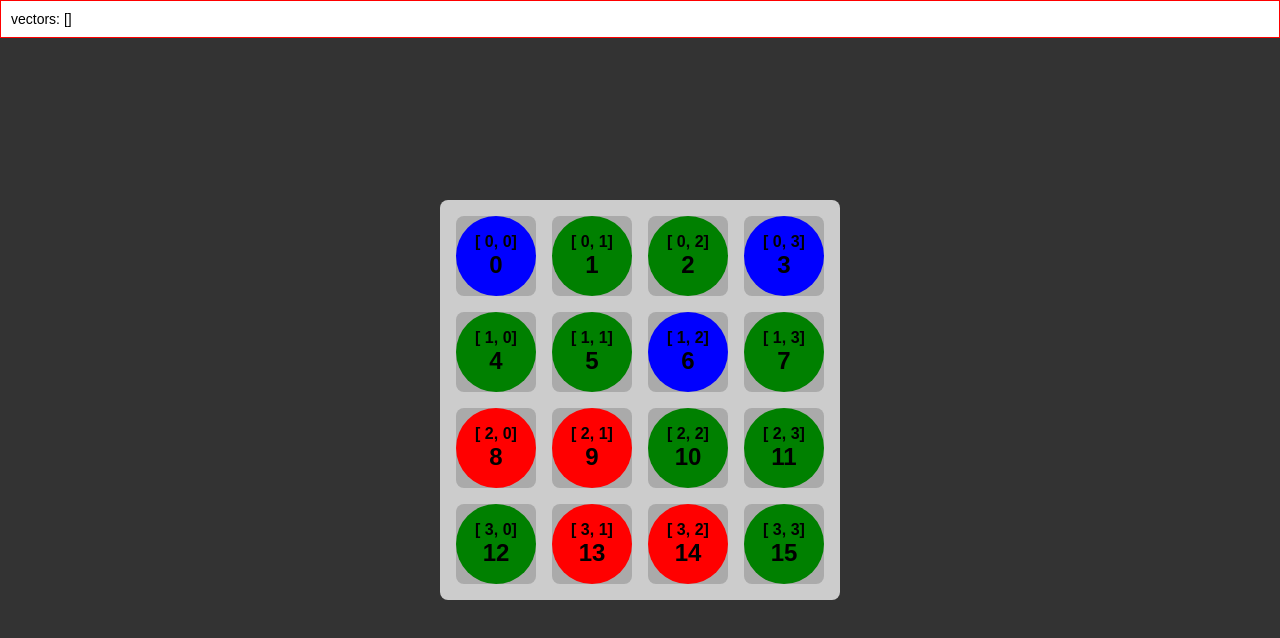
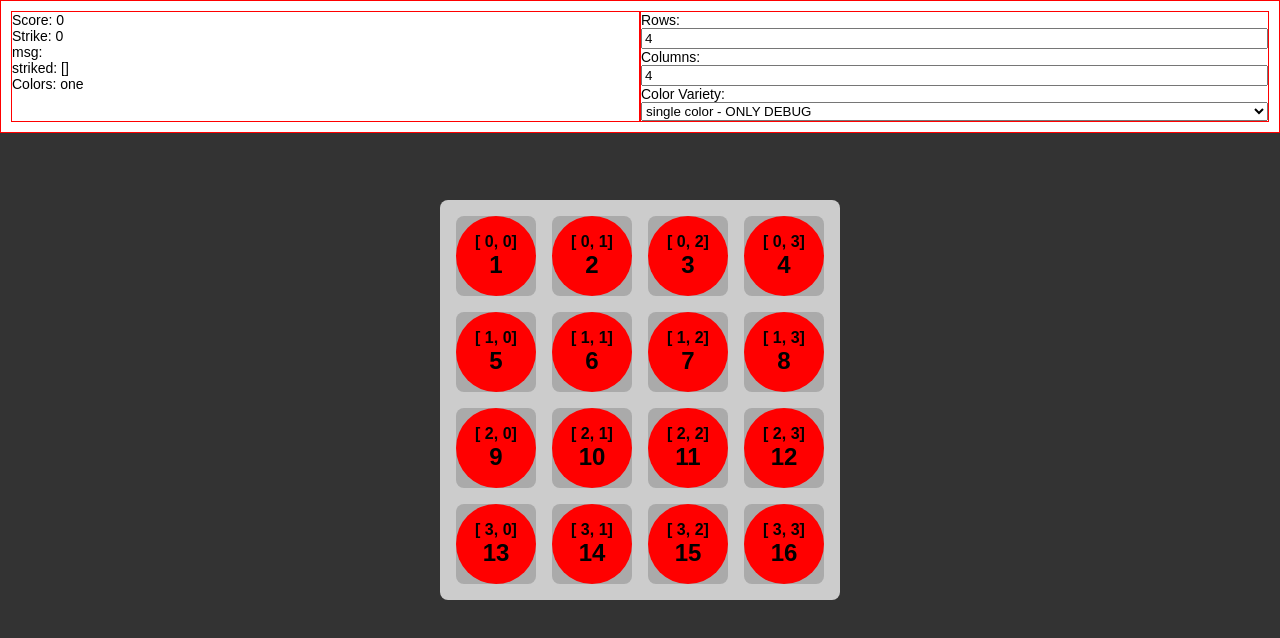
Before and after one commit to TimB1990/balletje-balletje, a Vue app: page / in a window 1280 px wide. Shown: the top 638 px of the page. Built offline with nearby package versions, Linux system fonts and the light colour scheme.

Commit message:
drop chain wip

```diff
--- a/src/App.vue
+++ b/src/App.vue
@@ -14,14 +14,47 @@ let path = ref([])
 let score = ref(0)
 let mouseMoveThrottle = null;
 let debugMessage = ref('');
-let reactiveCoords = ref([0.0])
-let vectors = ref([])
+let reactiveCoords = ref([0.0]);
+let strike = ref(0)
+let strikedIndices = ref([])
+
+// COLOR VARIETY - VARIABLES
+
+let colorVariety = ref("one")
 
 // CORE
 onMounted(() => {
-    gameboard.value = populateGameboard()
-    connectors.value = populateConnectors()
+    reset()
 })
+
+function returnColorsArray(){
+
+    if(colorVariety.value === 'one'){
+        return ['red']
+    }
+
+    if(colorVariety.value === 'three'){
+        return ['red', 'green', 'blue']
+    }
+
+    if(colorVariety.value === 'six'){
+        return ['red', 'green', 'blue', 'purple', 'yellow', 'orange']
+    }
+
+    if(colorVariety.value === 'nine'){
+        return ['red', 'green', 'blue', 'purple', 'yellow', 'orange', 'magenta', 'cyan', 'pink']
+    }
+
+    if(colorVariety.value === 'twelve'){
+        return ['red', 'green', 'blue', 'purple', 'yellow', 'orange', 'magenta', 'cyan', 'pink', 'brown', 'lime']
+    }
+
+    if(colorVariety.value === 'fifteen'){
+        return ['red', 'green', 'blue', 'purple', 'yellow', 'orange', 'magenta', 'cyan', 'pink', 'brown', 'lime', 'indigo', 'mediumPurle', 'orangeRed']
+    }
+
+    return
+}
 
 // METHODS
 const generateConnector = (x, y, cellSize, cellGap) => {
@@ -46,7 +79,7 @@ const generateConnector = (x, y, cellSize, cellGap) => {
                     ...baseStyle,
                     transform: `translateY(${cellSize}vmin) translateX(${cellSize}vmin) translate(-50%,-50%) scaleY(1)`,
                     transformOrigin: 'top', width: `${1}vmin`,
-                    height: `${cellSize + cellGap}vmin`
+                    height: `${cellSize + cellGap * 2 }vmin`
                 }
             },
 
@@ -129,21 +162,39 @@ const generateConnector = (x, y, cellSize, cellGap) => {
     }
 }
 
-const generateBall = (x, y, cellSize, cellGap ) => {
+function reset(){
+    gameboard.value = []
+    connectors.value = []
+    score.value = 0
+    strike.value = 0
+    strikedIndices.value = []
+    path.value = []
+
+    gameboard.value = populateGameboard()
+    connectors.value = populateConnectors()
+}
+
+const generateBall = (id, x, y, cellSize, cellGap ) => {
+
+    let position = {
+        top: y * ( cellSize + cellGap ) + cellGap,
+        left: x * ( cellSize + cellGap ) + cellGap
+    }
 
     return {
+        id,
         data: {
             coords: {col: x, row: y},
             adjacingDirection: [0,0],
         },
+        position,
         style: {
-            top: `${y * ( cellSize + cellGap ) + cellGap}vmin`,
-            left: `${x * ( cellSize + cellGap ) + cellGap}vmin`,
-            backgroundColor: _.sample(['red', 'green', 'blue']),
+            top: `${position.top}vmin`,
+            left: `${position.left}vmin`,
+            backgroundColor: _.sample(returnColorsArray()),
             width: `${cellSize}vmin`,
             height: `${cellSize}vmin`
         }
-
     }
 }
 
@@ -153,7 +204,7 @@ const populateGameboard = () => {
 
     for(let y = 0; y < vGridSize.value; y++){
         for(let x = 0; x < hGridSize.value; x++){
-            board.push(generateBall(x, y, cellSize.value, cellGap.value));
+            board.push(generateBall(board.length + 1, x, y, cellSize.value, cellGap.value));
         }
     }
 
@@ -173,18 +224,11 @@ const populateConnectors = () => {
     return connectors
 }
 
-const handleCellDrag = (obj, index ) => {
+const handleCellDrag = (obj, index) => {
 
     if (!path.value.length) {
+        strikedIndices.value.push(index)
         path.value.push(obj)
-
-        if(!vectors.value.includes(index)){
-            vectors.value.push({
-                index,
-                dir: [0,0]
-            })
-        }
-
         debugMessage.value = `Clicked on ${obj.data.coords.col}, ${obj.data.coords.row}`
         return
     }
@@ -200,15 +244,85 @@ const handleCellDrag = (obj, index ) => {
 
     if (colormatch && adjacing) {
         path.value.push(obj)
-        vectors.value.push({
-            index,
-            dir: obj.adjacingDirection
-        });
         debugMessage.value = `add color ${obj.style.backgroundColor}`
+        strike.value += 1
+        strikedIndices.value.push(index)
         return
     }
 
     debugMessage.value = `incorrect dont do anyhting`
+
+    processStrike()
+}
+
+function processStrike(){
+
+    score.value += strike.value
+    strike.value = 0
+
+    if(strikedIndices.value.length > 1 && path.value.length){
+        let gameboardCopy = [...gameboard.value]
+        let strikedCoordinates = path.value.map(entry => entry.data.coords)
+
+        // is there a ball above striked?
+        let coordsRowUp = strikedCoordinates.map(entry => {
+            return entry.row > 0 ? [entry.row - 1, entry.col] : false
+        })
+
+        // in drop chain ###
+        shiftPositionDown(coordsRowUp)
+
+        gameboard.value = gameboardCopy.filter((cell,index) => {
+            return gameboard.value[index] === cell && !strikedIndices.value.includes(index)
+        })
+
+        // loop over each entry in gameboard to check if there is an existing entry below
+        gameboard.value.forEach((entry) => {
+            let coordsRowDown = entry.data.coords.row < vGridSize.value -1 ? [entry.data.coords.row + 1, entry.data.coords.col] : false
+            console.log(coordsRowDown)
+        })
+
+        // remove connectors from striked indices
+        connectors.value.filter((c, index) => {
+            connectors.value[index] === c && !strikedIndices.value.includes(index)
+        })
+
+        strikedIndices.value = []
+        path.value = []
+    }
+
+    return
+
+}
+
+function shiftPositionDown(coordsRowUp){
+
+    // find ids of entries on coordsRowUp
+    let entryIds = []
+
+    coordsRowUp.forEach((c) => {
+
+        if(!c) return
+
+        let { id } = gameboard.value.find(entry => entry.data.coords.row === c[0] && entry.data.coords.col === c[1])
+        if(!id) return
+
+        entryIds.push(id)
+    })
+
+    console.log('ids', entryIds )
+
+    // set ball/entry position 1 row down ## works only now on horizontal adjecents
+    entryIds.forEach(id => {
+
+        let index = gameboard.value.findIndex(entry => entry.id === id)
+
+        let currentTop = gameboard.value[index].position.top
+
+        gameboard.value[index].style.top = currentTop + ( cellSize.value + cellGap.value ) + 'vmin'
+    })
+
+
 }
 
 function checkAdjacing(newObj, prevObj) {
@@ -229,21 +343,21 @@ function checkAdjacing(newObj, prevObj) {
 
 }
 
-const oppositeDirection = (entry) => {
-    const [rowDiff, colDiff] = entry
-    return [rowDiff * -1, colDiff * -1]
+const oppositeVector = (vector) => {
+    return [vector[0] * -1, vector[1] * -1]
 }
 
 // GAME BOARD EVENT LISTENERS
 const onMouseDown = () => {
     let board = document.querySelector("#gameboard")
-
     board.addEventListener("mousemove", onMouseMove)
 }
 
 const onMouseUp = () => {
     let board = document.querySelector("#gameboard")
     board.removeEventListener("mousemove", onMouseMove)
+    setTimeout(processStrike(), 200);
+
 }
 
 const onMouseMove = (e) => {
@@ -263,7 +377,7 @@ const onMouseMove = (e) => {
 
             mouseMoveThrottle = null;
 
-        }, 150)
+        }, 100)
     }
 }
 
@@ -291,8 +405,9 @@ const coordsInPath = (coords) => {
         return entry.coords[0] === coords[0] && entry.coords[1] === coords[1]
     })
 
-    return result.length > 0
+    return result[0]
 }
+
 
 </script>
 
@@ -301,7 +416,31 @@ const coordsInPath = (coords) => {
     <div @mousedown="onMouseDown()" @mouseup="onMouseUp()" id="gameboard" :style="gameboardLayout">
 
         <div class="debugger">
-            <code>vectors: {{ vectors }}</code>
+            <div class="debug-info">
+                <code>Score: {{ score }}</code>
+                <code>Strike: {{ strike }}</code>
+                <code>msg: {{ debugMessage }}</code>
+                <code>striked: {{ strikedIndices }}</code>
+                <code>Colors: {{ colorVariety }}</code>
+            </div>
+
+            <div class="option-fields">
+                <label for="rowCount">Rows:</label>
+                <input @change="reset" v-model="vGridSize" id="rowCount" type="number" min="4" max="12">
+                <label for="colCount">Columns:</label>
+                <input @change="reset" v-model="hGridSize" id="colCount" type="number" min="4" max="12">
+
+                <!-- color variants -->
+                <label for="colorVariants">Color Variety:</label>
+                <select @change="reset()" v-model="colorVariety" name="colorVariants" id="colorVariants">
+                    <option value="one">single color - ONLY DEBUG</option>
+                    <option value="three">3 colors</option>
+                    <option value="six">6 colors</option>
+                    <option value="nine">9 colors</option>
+                    <option value="twelve">12 colors</option>
+                    <option value="fifteen">15 colors</option>
+                </select>
+            </div>
         </div>
 
         <!-- cells -->
@@ -310,17 +449,19 @@ const coordsInPath = (coords) => {
         <!-- balls -->
         <div :data-index="index" v-for="(obj,index) in gameboard " class="ball" :style="obj.style">
             <span class="coords">[ {{ obj.data.coords.row}}, {{ obj.data.coords.col }}]</span>
-            <span class="number">{{ index }}</span>
+            <span class="number">{{ obj.id }}</span>
         </div>
 
         <!-- connecteuren -->
-        <div v-for="connector in connectors" class="connector-wrapper">
-
+        <div v-for="(connector,index) in connectors" class="connector-wrapper">
             <div
                 v-for="direction in connector.directions"
-                v-show="coordsInPath([connector.data.row, connector.data.col])" :style="direction.style" class="connector">
+                v-show="connectors.length > 0 && coordsInPath([connector.data.row, connector.data.col]) && coordsInPath([connector.data.row, connector.data.col]).dir && coordsInPath([connector.data.row, connector.data.col]).dir.toString() === oppositeVector(direction.vector).toString()"
+                :style="direction.style" class="connector">
             </div>
 
         </div>
     </div>
 </template>
+
+<!-- index === vectors[vectors.length - 1].index -->
--- a/src/main.css
+++ b/src/main.css
@@ -59,7 +59,7 @@ html {
     border-radius: 50%;
     font-weight: bold;
     animation: show 200ms ease-in-out;
-    /* transition: 100ms ease-in-out; */
+    transition: top 1000ms ease-in;
 }
 
 .ball:hover{
@@ -89,12 +89,19 @@ html {
 
 .debugger{
     position: fixed;
+    display: flex;
     padding: 10px;
     top: 0;
     left: 0;
-    display: block;
     border: 1px solid red;
     width: 100%;
     background-color: white;
     font-size: 14px;
 }
+
+.debugger > div{
+    display: flex;
+    flex-direction: column;
+    width: 50%;
+    border: 1px solid red;
+}
```
Also changed, not shown: 1 other file (tests, documents, lock files or other folders).
